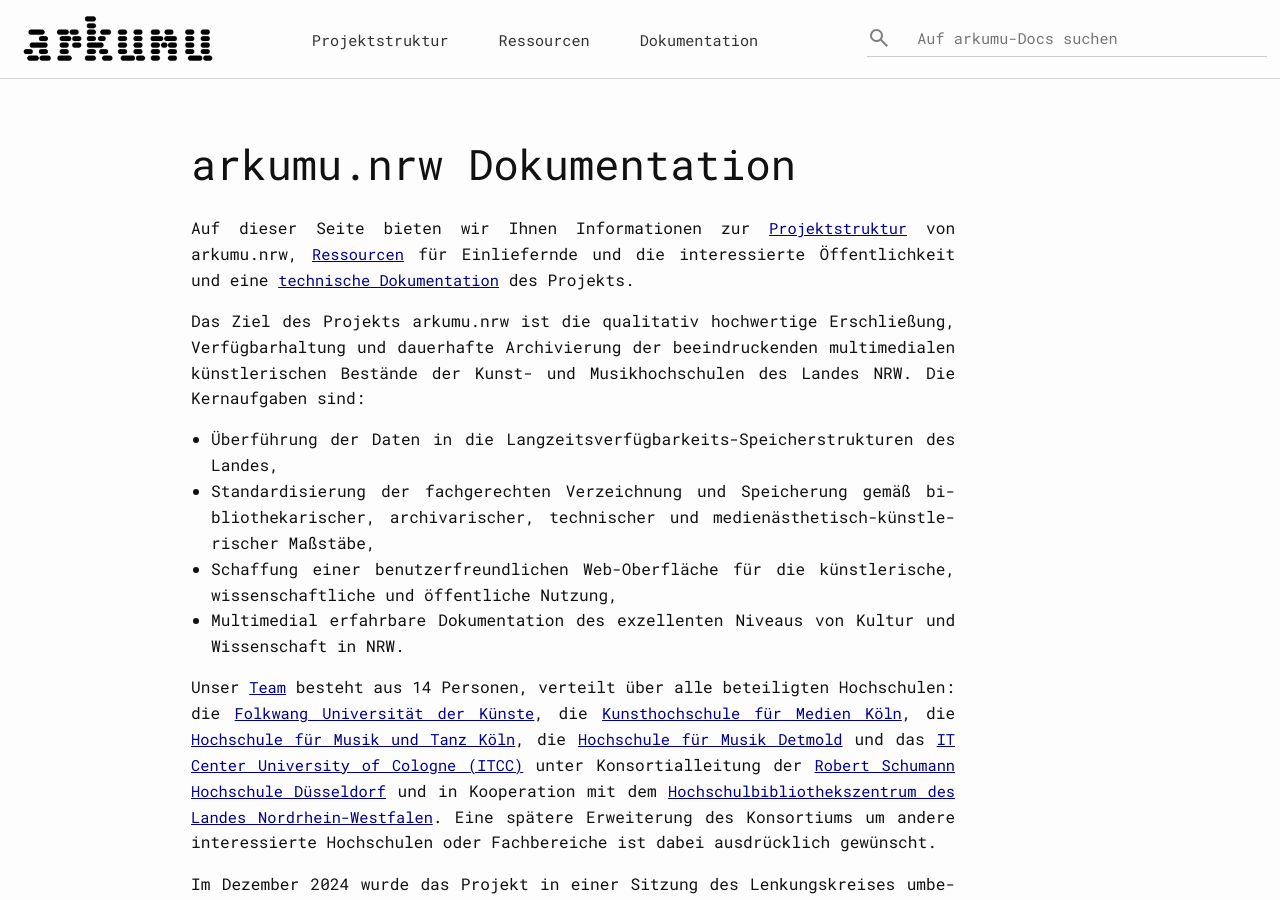
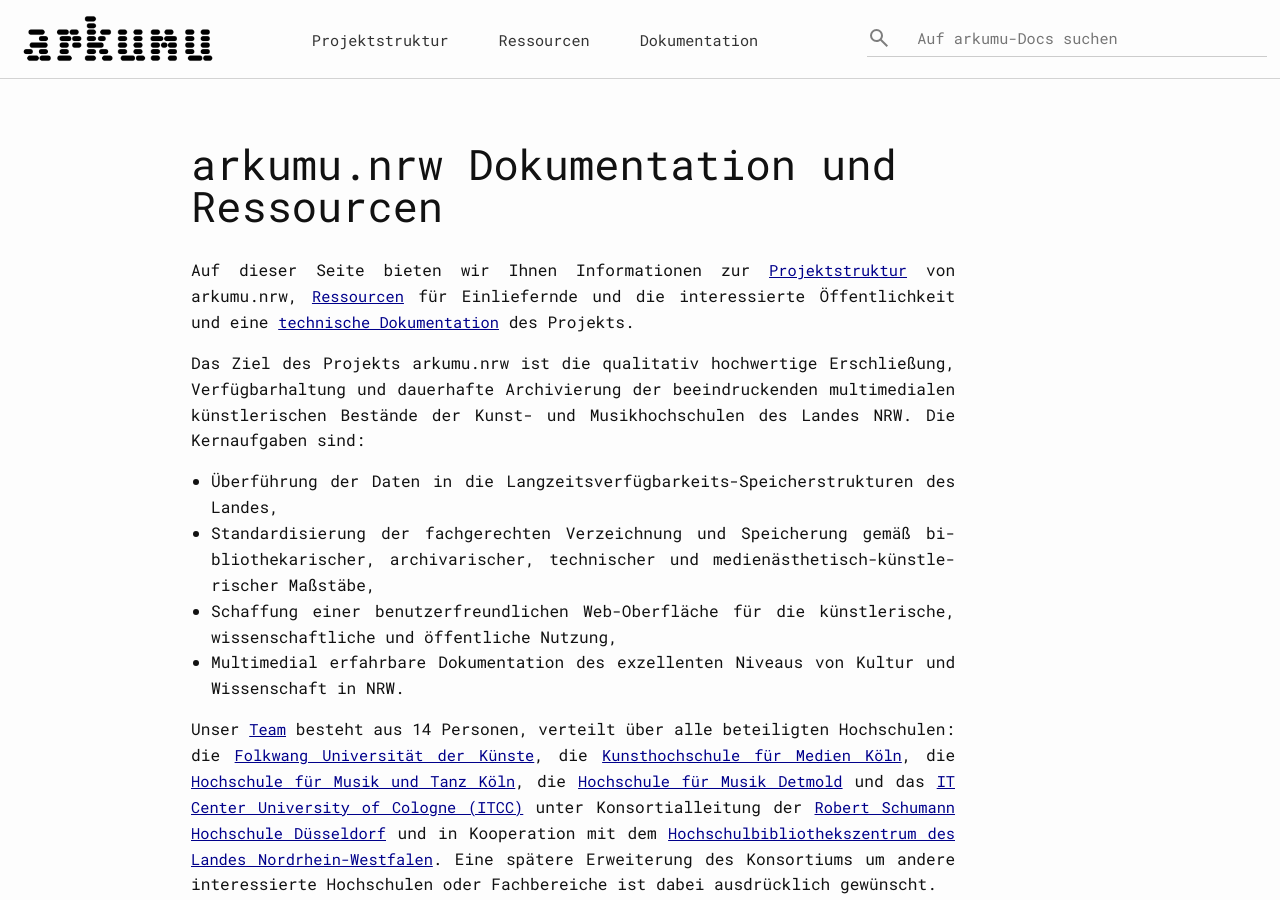
Before and after one commit to arkumu/arkumu.github.io, a Jekyll site: the page built from index.markdown, in a window 1280 px wide and 900 px high. Built offline with Jekyll 4.4.1, drawn with Linux system fonts in a browser that asks for light colours; a script that is not in the unit is left out.

Commit message:
change title to keep consistent with upcoming main site

```diff
--- a/index.markdown
+++ b/index.markdown
@@ -1,6 +1,6 @@
 ---
 layout: arkumu-docs
-title: arkumu.nrw Dokumentation
+title: arkumu.nrw Dokumentation und Ressourcen
 order: 0
 ---
 
--- a/projektstruktur/projektfoerderung.markdown
+++ b/projektstruktur/projektfoerderung.markdown
@@ -19,4 +19,4 @@ Zu den Kooperationspartnern innerhalb der Digitalen Hochschule NRW gehören unte
 
 Diese und andere Kooperationen wie der regelmäßige Austausch mit der [NFDI4Culture](https://nfdi4culture.de/) zielen darauf ab, Synergien in der digitalen Transformation des Bildungssektors zu schaffen und eine effiziente Nutzung von Ressourcen und Know-how über verschiedene Einrichtungen hinweg zu ermöglichen.
 
-Ein einjähriges Vorprojekt wurde vom 1. Juli 2020 bis zum 30. Juni 2021 durchgeführt. Seit dem 1. November 2022 läuft das dreijährige Hauptprojekt.
+Ein einjähriges Vorprojekt wurde vom 1. Juli 2020 bis zum 30. Juni 2021 durchgeführt. Seit dem 1. November 2022 und noch bis Ende Dezember 2025 läuft das dreijährige Hauptprojekt.
```
